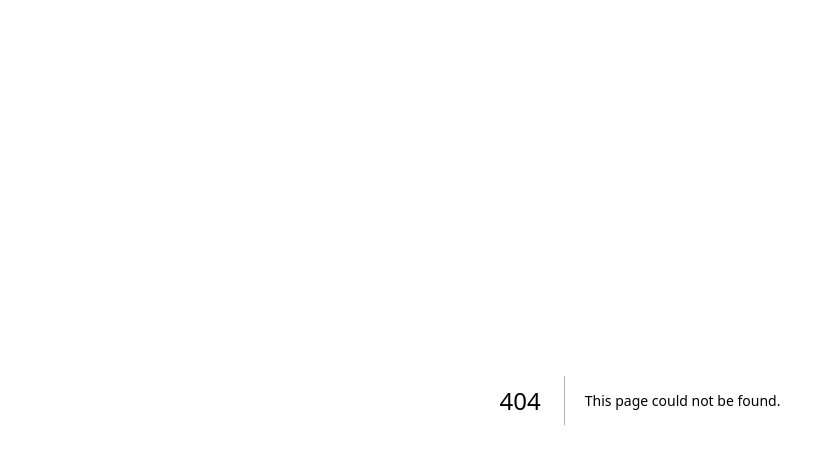
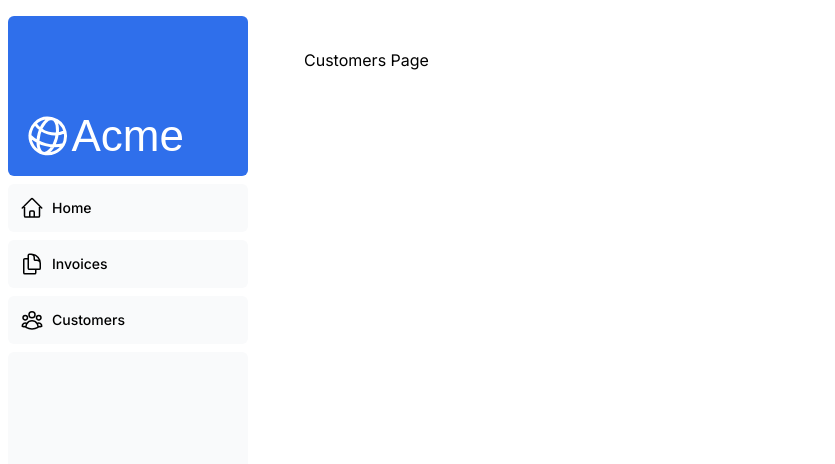
Before and after one commit to yusoofsh/desbord, a Next.js app: page /dashboard/customers in a window 1280 px wide. Before the commit this address had no page. Shown: the top 464 px of the page, without its empty margins (0-835 px from the left). Built offline with nearby package versions, Linux system fonts and the light colour scheme; a web font is replaced by a local one.

Commit message:
feat: chapter four

```diff
--- /dev/null
+++ b/app/dashboard/customers/page.tsx
@@ -0,0 +1,4 @@
+const CustomersPage = () => {
+  return <p>Customers Page</p>;
+};
+export default CustomersPage;
--- /dev/null
+++ b/app/dashboard/invoices/page.tsx
@@ -0,0 +1,4 @@
+const InvoicesPage = () => {
+  return <p>Invoices Page</p>;
+};
+export default InvoicesPage;
--- /dev/null
+++ b/app/dashboard/layout.tsx
@@ -0,0 +1,13 @@
+import { SideNav } from "@/ui/dashboard/sidenav";
+
+const DashboardLayout = ({ children }: { children: React.ReactNode }) => {
+  return (
+    <div className="flex h-screen flex-col md:flex-row md:overflow-hidden">
+      <div className="w-full flex-none md:w-64">
+        <SideNav />
+      </div>
+      <div className="flex-grow p-6 md:overflow-y-auto md:p-12">{children}</div>
+    </div>
+  );
+};
+export default DashboardLayout;
```
